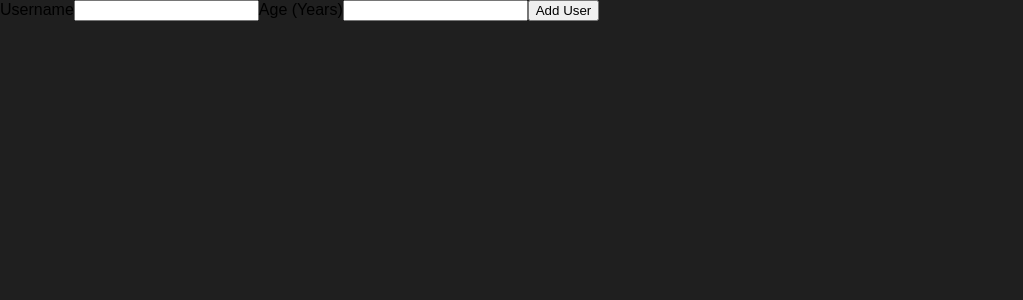
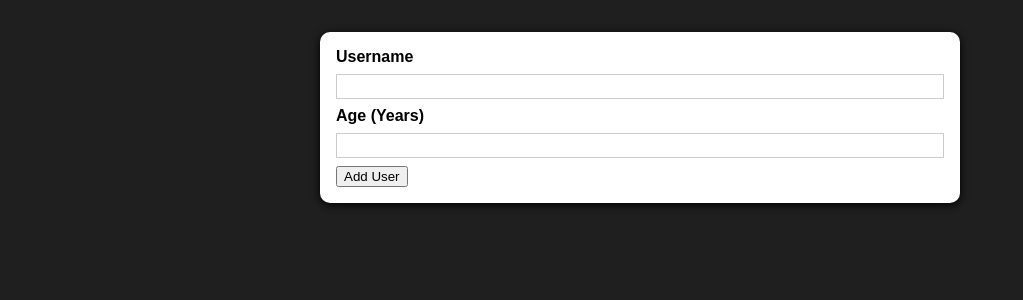
Before and after one commit to TuncG/React-project1, a React (Create React App) app in the folder 01-starting-project/: page / in a window 1280 px wide. Shown: the top 300 px of the page, without its empty margins (0-1023 px from the left). Built offline with nearby package versions, Linux system fonts and the light colour scheme.

Commit message:
Custom card component

```diff
--- a/01-starting-project/src/components/UI/Card.js
+++ b/01-starting-project/src/components/UI/Card.js
@@ -0,0 +1,9 @@
+import React from "react";
+import classes from "./Card.module.css";
+const Card = (props) => {
+  return (
+    <div className={`${classes.card} ${props.className}`}>{props.children}</div>
+  );
+};
+
+export default Card;
--- /dev/null
+++ b/01-starting-project/src/components/UI/Card.module.css
@@ -0,0 +1,5 @@
+.card {
+  background: white;
+  box-shadow: 0 2px 8px black;
+  border-radius: 10px;
+}
--- a/01-starting-project/src/components/Users/AddUser.js
+++ b/01-starting-project/src/components/Users/AddUser.js
@@ -1,10 +1,12 @@
 import React from "react";
-
+import Card from "../UI/Card";
+import classes from "./AddUser.module.css";
 const AddUser = (props) => {
   const addUserHandler = (event) => {
     event.preventDefault();
   };
   return (
+    <Card className={classes.input}>
       <form onSubmit={addUserHandler}>
         <label htmlFor="username">Username</label>
         <input id="username" type="text" />
@@ -12,6 +14,7 @@
         <input id="age" type="number" />
         <button type="submit">Add User</button>
       </form>
+    </Card>
   );
 };
 
--- /dev/null
+++ b/01-starting-project/src/components/Users/AddUser.module.css
@@ -0,0 +1,26 @@
+.input {
+  margin: 2rem auto;
+  padding: 1rem;
+  width: 90%;
+  max-width: 40rem;
+}
+
+.input label {
+  display: block;
+  font-weight: bold;
+  margin-bottom: 0.5rem;
+}
+
+.input input {
+  font: inherit;
+  display: block;
+  width: 100%;
+  border: 1px solid #ccc;
+  padding: 0.15rem;
+  margin-bottom: 0.5rem;
+}
+
+.input input:focus {
+  outline: none;
+  border-color: #4f005f;
+}
```
Lines whose indentation alone changed are shown as unchanged.
